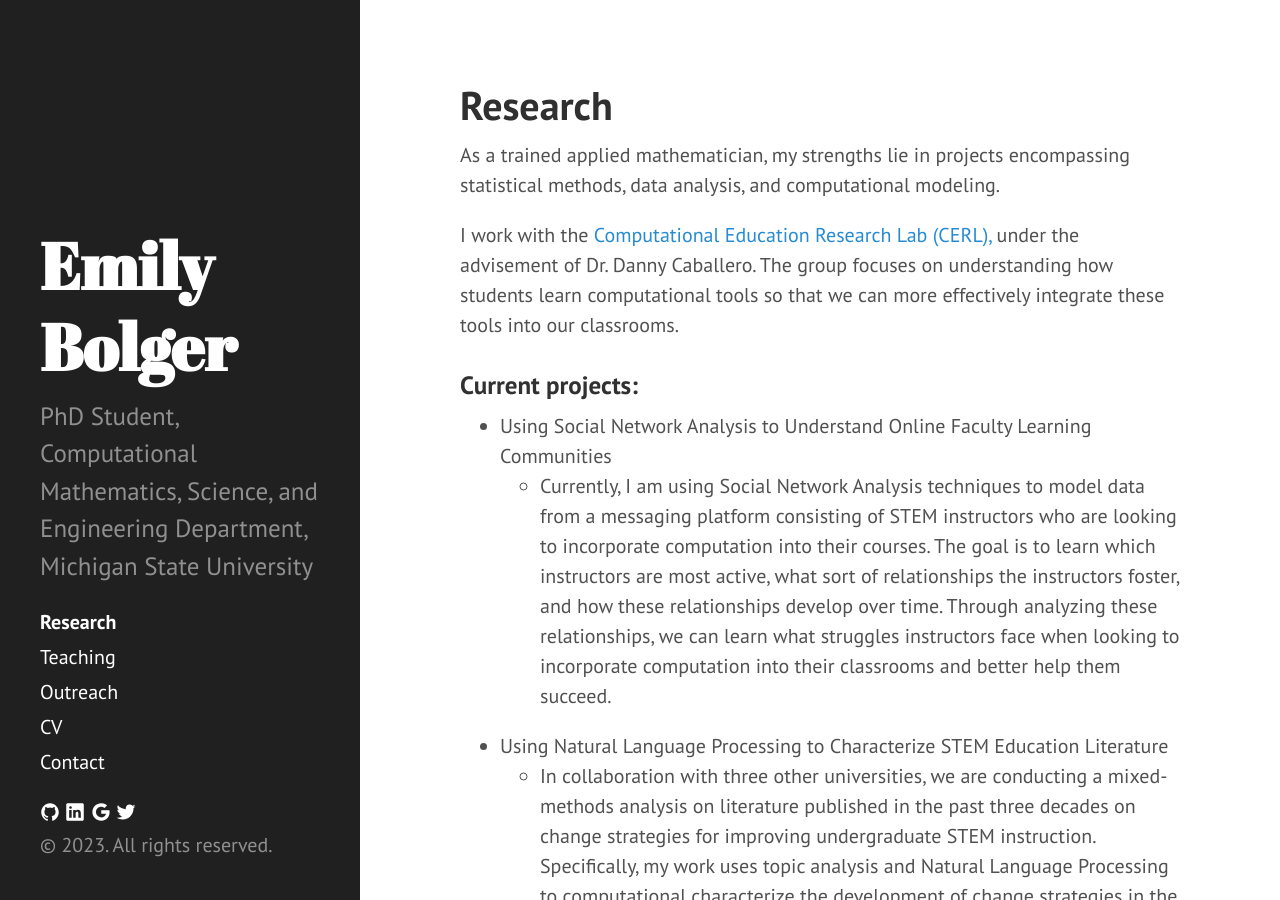
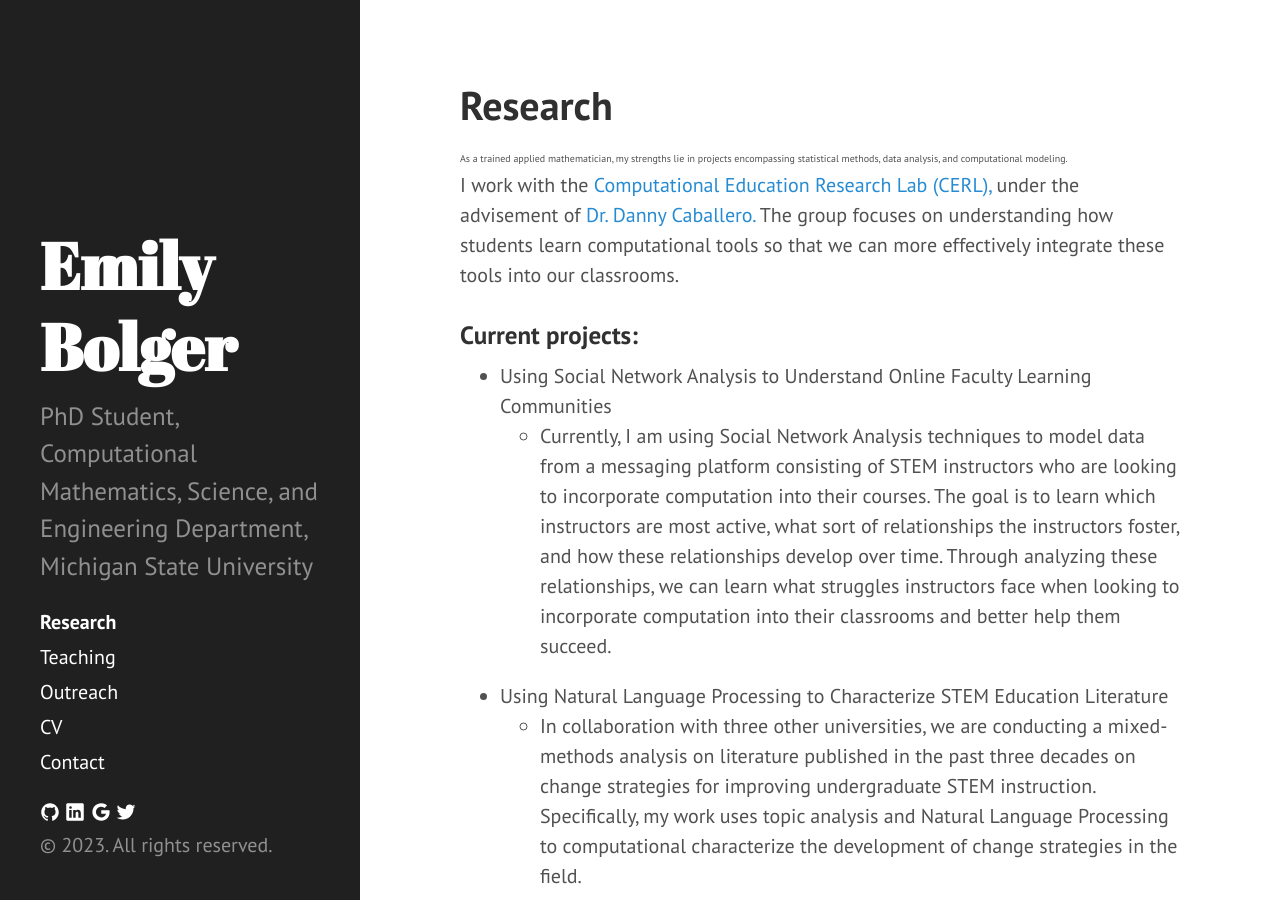
Before and after one commit to egbolger/egbolger.github.io, a Jekyll site: the page built from research.md, in a window 1280 px wide and 900 px high. Built offline with Jekyll 4.4.1, drawn with Linux system fonts in a browser that asks for light colours.

Commit message:
Update to text size

```diff
--- a/_config.yml
+++ b/_config.yml
@@ -47,8 +47,8 @@ plugins:
 include:
    - _teaching
 
-collections:
-  - teaching
+# collections:
+#   - teaching
 
 
   # include_dir : '{{ site.pages }}_include'
--- a/_includes/sidebar.html
+++ b/_includes/sidebar.html
@@ -30,11 +30,11 @@
           {{ node.title }}
         </a>
 
-        <div class="em-dropdown-content">
+        <!-- <div class="em-dropdown-content">
           <a href="{{site.baseurl}}/comp1"> Comp 1</a>
           <a href="{{site.baseurl}}/comp2"> Comp 2</a>
           <a href="{{site.baseurl}}/comp3"> Comp 3</a>
-        </div>
+        </div> -->
 
 
         {% endif %}
--- a/research.md
+++ b/research.md
@@ -3,9 +3,9 @@ layout: page
 title: Research
 order: 1
 ---
-As a trained applied mathematician, my strengths lie in projects encompassing statistical methods, data analysis, and computational modeling.
+<font size="1"> As a trained applied mathematician, my strengths lie in projects encompassing statistical methods, data analysis, and computational modeling. </font>
 
-I work with the <a href="https://msu-cerl.github.io/" target = "_blank"> Computational Education Research Lab (CERL), </a> under the advisement of Dr. Danny Caballero. The group focuses on understanding how students learn computational tools so that we can more effectively integrate these tools into our classrooms.
+I work with the <a href="https://msu-cerl.github.io/" target = "_blank"> Computational Education Research Lab (CERL), </a> under the advisement of <a href="https://dannycaballero.info/" target = "_blank"> Dr. Danny Caballero.</a> The group focuses on understanding how students learn computational tools so that we can more effectively integrate these tools into our classrooms.
 
 ### Current projects:
 * Using Social Network Analysis to Understand Online Faculty Learning Communities
```
